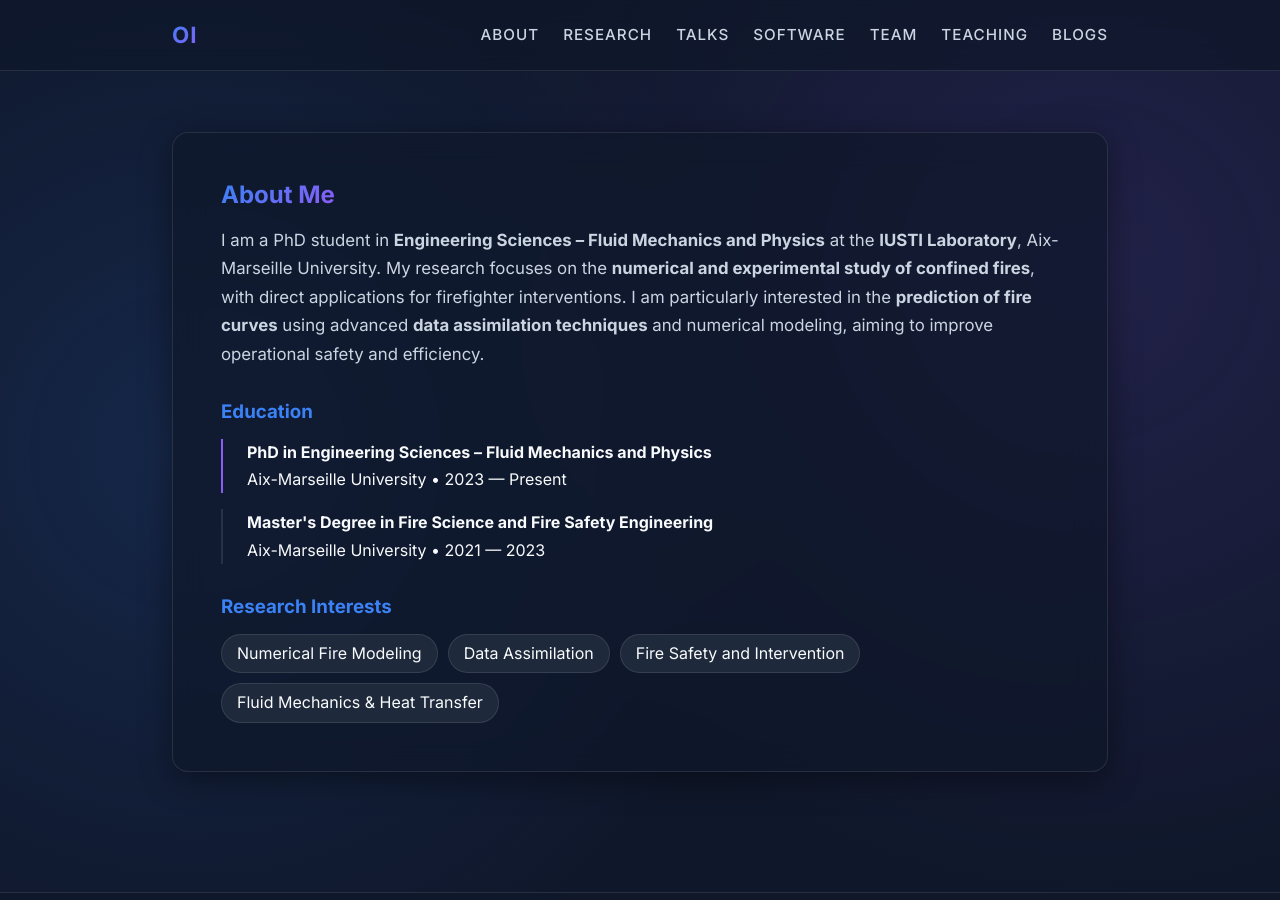
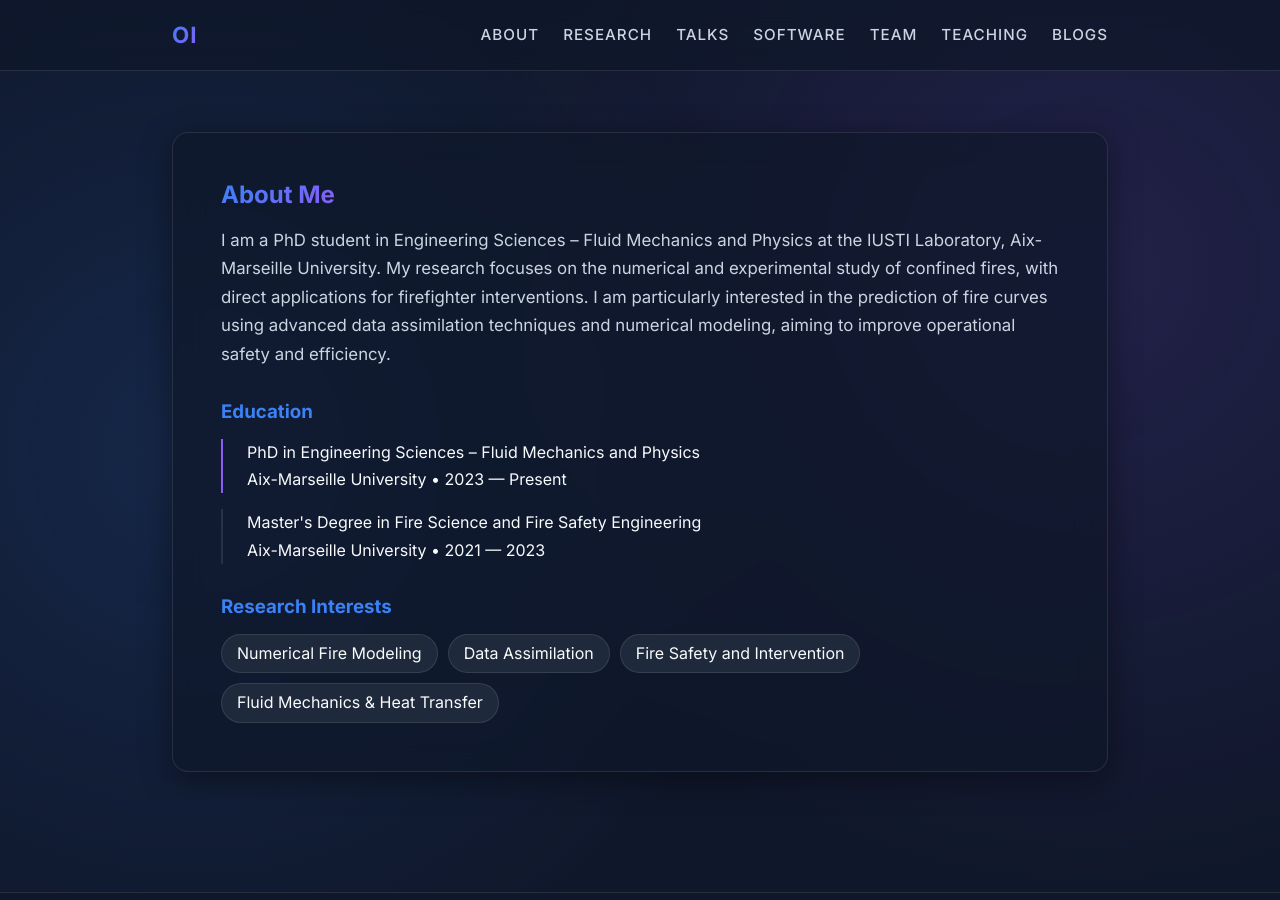
Before and after one commit to oualidikhou/oualidikhou.github.io, a Jekyll site: the page built from about.md, in a window 1280 px wide and 900 px high. Built offline with Jekyll 4.4.1, drawn with Linux system fonts in a browser that asks for light colours.

```diff
--- a/about.md
+++ b/about.md
@@ -6,20 +6,20 @@ title: About
 <section>
   <h1 class="gradient-text">About Me</h1>
   <p class="hero-bio">
-    I am a PhD student in <strong>Engineering Sciences – Fluid Mechanics and Physics</strong> at the <strong>IUSTI Laboratory</strong>, Aix-Marseille University.
-    My research focuses on the <strong>numerical and experimental study of confined fires</strong>, with direct applications for firefighter interventions.
-    I am particularly interested in the <strong>prediction of fire curves</strong> using advanced <strong>data assimilation techniques</strong> and numerical modeling, aiming to improve operational safety and efficiency.
+    I am a PhD student in Engineering Sciences – Fluid Mechanics and Physics at the IUSTI Laboratory, Aix-Marseille University.
+    My research focuses on the numerical and experimental study of confined fires, with direct applications for firefighter interventions.
+    I am particularly interested in the prediction of fire curves using advanced data assimilation techniques and numerical modeling, aiming to improve operational safety and efficiency.
   </p>
 
   <div style="margin-top: 2rem;">
     <h3 style="color: var(--accent-blue);">Education</h3>
     <ul style="list-style: none; padding: 0;">
       <li style="margin-bottom: 1rem; padding-left: 1.5rem; border-left: 2px solid var(--accent-purple);">
-        <strong>PhD in Engineering Sciences – Fluid Mechanics and Physics</strong><br>
+        PhD in Engineering Sciences – Fluid Mechanics and Physics<br>
         Aix-Marseille University • 2023 — Present
       </li>
       <li style="margin-bottom: 1rem; padding-left: 1.5rem; border-left: 2px solid var(--glass-border);">
-        <strong>Master's Degree in Fire Science and Fire Safety Engineering</strong><br>
+        Master's Degree in Fire Science and Fire Safety Engineering<br>
         Aix-Marseille University • 2021 — 2023
       </li>
     </ul>
```
